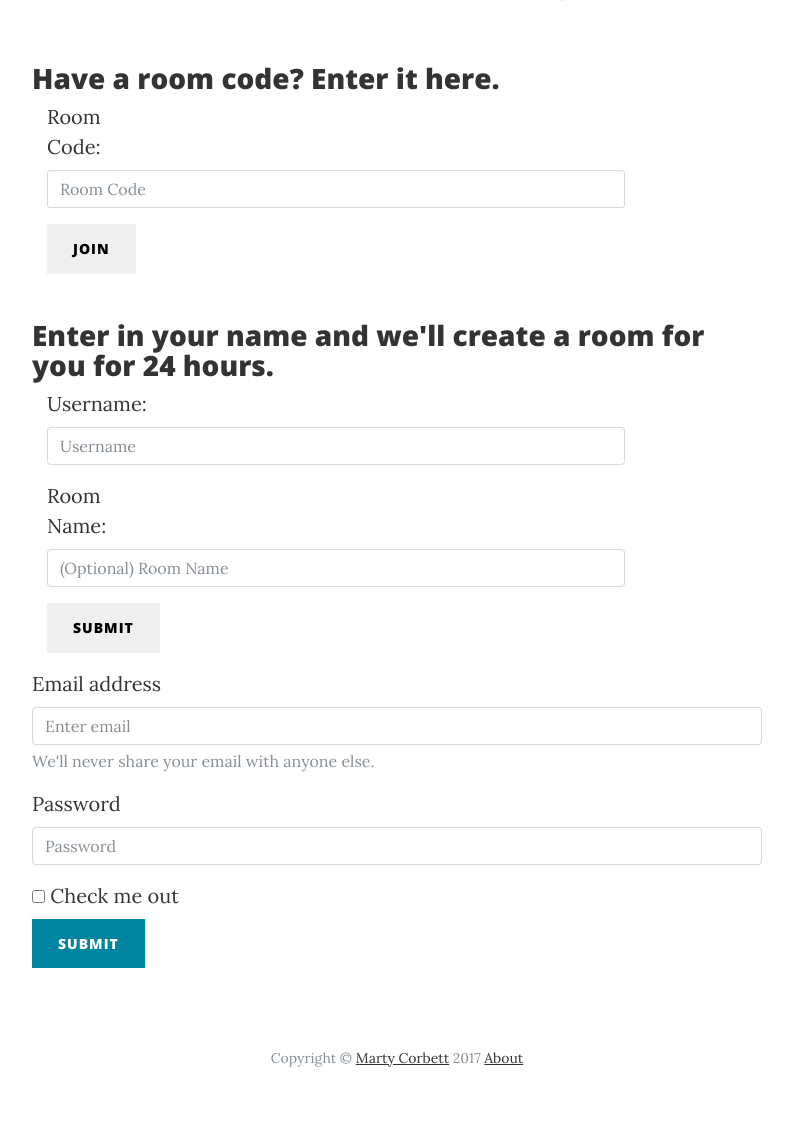
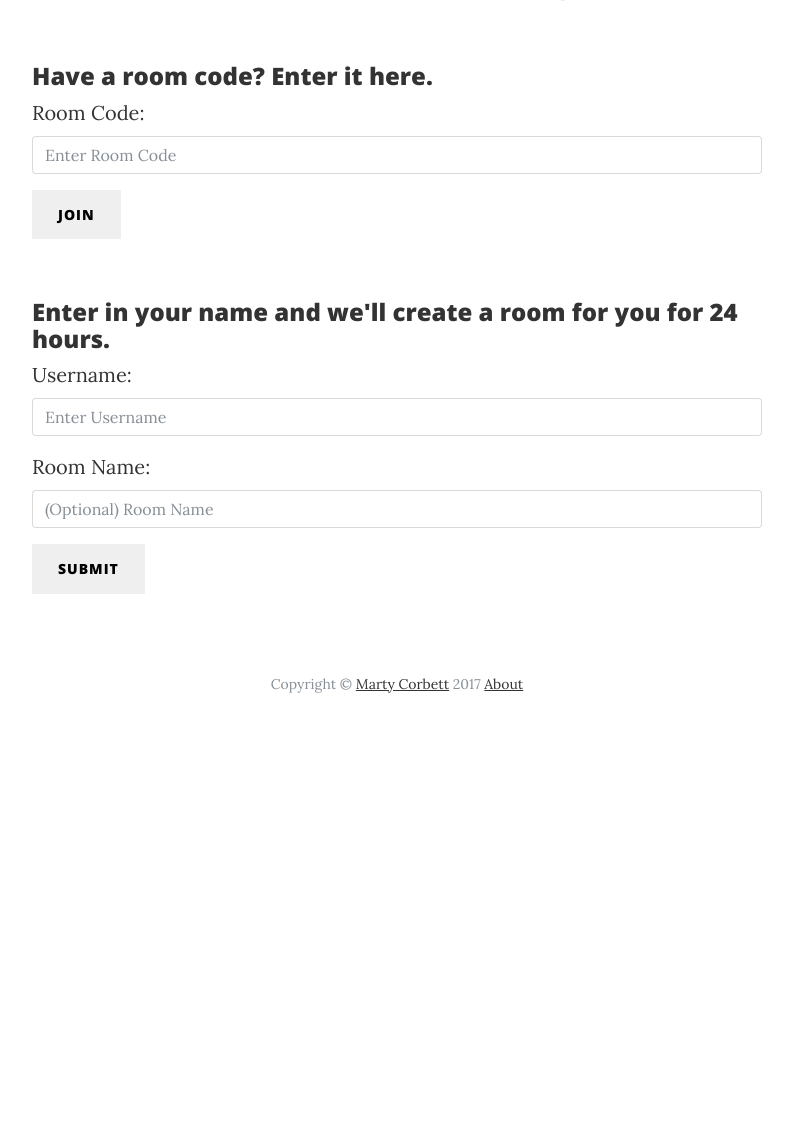
Before and after one commit to LettuceTurnipTheBeets/disposable-sockets, a Django app: page /join/ in a window 1280 px wide. Shown: the part 631-1765 px from the top of the page, without its empty margins (243-1036 px from the left). After the commit the page ends 1324 px from the top, so only its background shows below. Run offline with Django 3.2, Linux system fonts and the light colour scheme; parts of the project's set-up code (start-up, migrations or seed data) failed here and were passed over; some libraries are stand-ins or nearby versions.

Commit message:
Update index

```diff
--- a/sockets/templates/index.html
+++ b/sockets/templates/index.html
@@ -22,67 +22,32 @@
         <div class="col-lg-8 col-md-10 mx-auto">
         <p>So far, {{ total }} rooms have been created.  Current rooms will be up for {{ total_hours }} hours.</p><br>
 
-
-  <h3>Have a room code?  Enter it here.</h3>
+        <h4>Have a room code?  Enter it here.</h4>
         {% if error_message %}
         <p><font color="red">{{ error_message }}</font></p>
         {% endif %}
-  <form class="form-horizontal" action="/join/" method="POST">
+        <form action="/join/" method="POST">
           {% csrf_token %}
           <div class="form-group">
-      <label class="control-label col-sm-2" for="id_code">Room Code:</label>
-      <div class="col-sm-10">
-        <input type="text" class="form-control" id="id_code" required placeholder="Room Code" name="code" minlength="4" maxlength="4">
+            <label for="id_code">Room Code:</label>
+            <input type="text" class="form-control" id="id_code" required placeholder="Enter Room Code" name="code" minlength="4" maxlength="4">
           </div>
+          <button type="submit" class="btn btn-default">Join</button>
+        </form><br><br>
+
+        <h4>Enter in your name and we'll create a room for you for 24 hours.</h4>
+        <form action="/" method="POST">
+          {% csrf_token %}
+          <div class="form-group">
+            <label for="id_username">Username:</label>
+            <input type="text" class="form-control" id="id_username" required placeholder="Enter Username" name="username" minlength="1" maxlength="50">
           </div>
           <div class="form-group">
-      <div class="col-sm-offset-2 col-sm-10">
-        <button type="submit" class="btn btn-default">Join</button>
-      </div>
-    </div>
-  </form><br>
-
-  <h3>Enter in your name and we'll create a room for you for 24 hours.</h3>
-  <form class="form-horizontal" action="/" method="POST">
-    {% csrf_token %}
-    <div class="form-group">
-      <label class="control-label col-sm-2" for="id_username">Username:</label>
-      <div class="col-sm-10">
-        <input type="text" class="form-control" id="id_username" required placeholder="Username" name="username" minlength="1" maxlength="50">
-      </div>
-    </div>
-    <div class="form-group">
-      <label class="control-label col-sm-2" for="id_room_name">Room Name:</label>
-      <div class="col-sm-10">
+            <label for="id_room_name">Room Name:</label>
             <input type="text" class="form-control" id="id_room_name" placeholder="(Optional) Room Name" name="room_name" minlength="1" maxlength="50">
           </div>
-    </div>
-    <div class="form-group">
-      <div class="col-sm-offset-2 col-sm-10">
           <button type="submit" class="btn btn-default">Submit</button>
-      </div>
-    </div>
         </form>
-
-<form>
-  <div class="form-group">
-    <label for="exampleInputEmail1">Email address</label>
-    <input type="email" class="form-control" id="exampleInputEmail1" aria-describedby="emailHelp" placeholder="Enter email">
-    <small id="emailHelp" class="form-text text-muted">We'll never share your email with anyone else.</small>
-  </div>
-  <div class="form-group">
-    <label for="exampleInputPassword1">Password</label>
-    <input type="password" class="form-control" id="exampleInputPassword1" placeholder="Password">
-  </div>
-  <div class="form-check">
-    <label class="form-check-label">
-      <input type="checkbox" class="form-check-input">
-      Check me out
-    </label>
-  </div>
-  <button type="submit" class="btn btn-primary">Submit</button>
-</form>
-
         </div>
       </div>
     </div>
```
Lines whose indentation alone changed are shown as unchanged.
